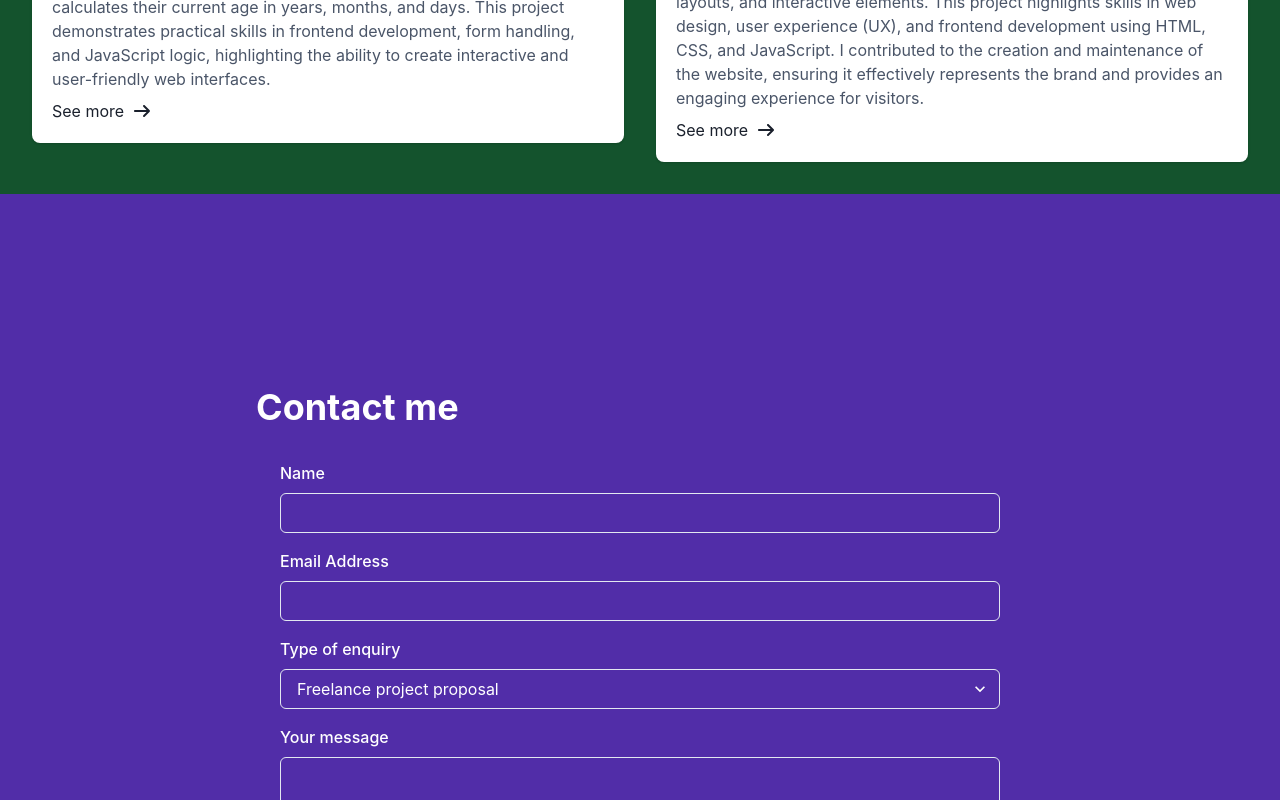
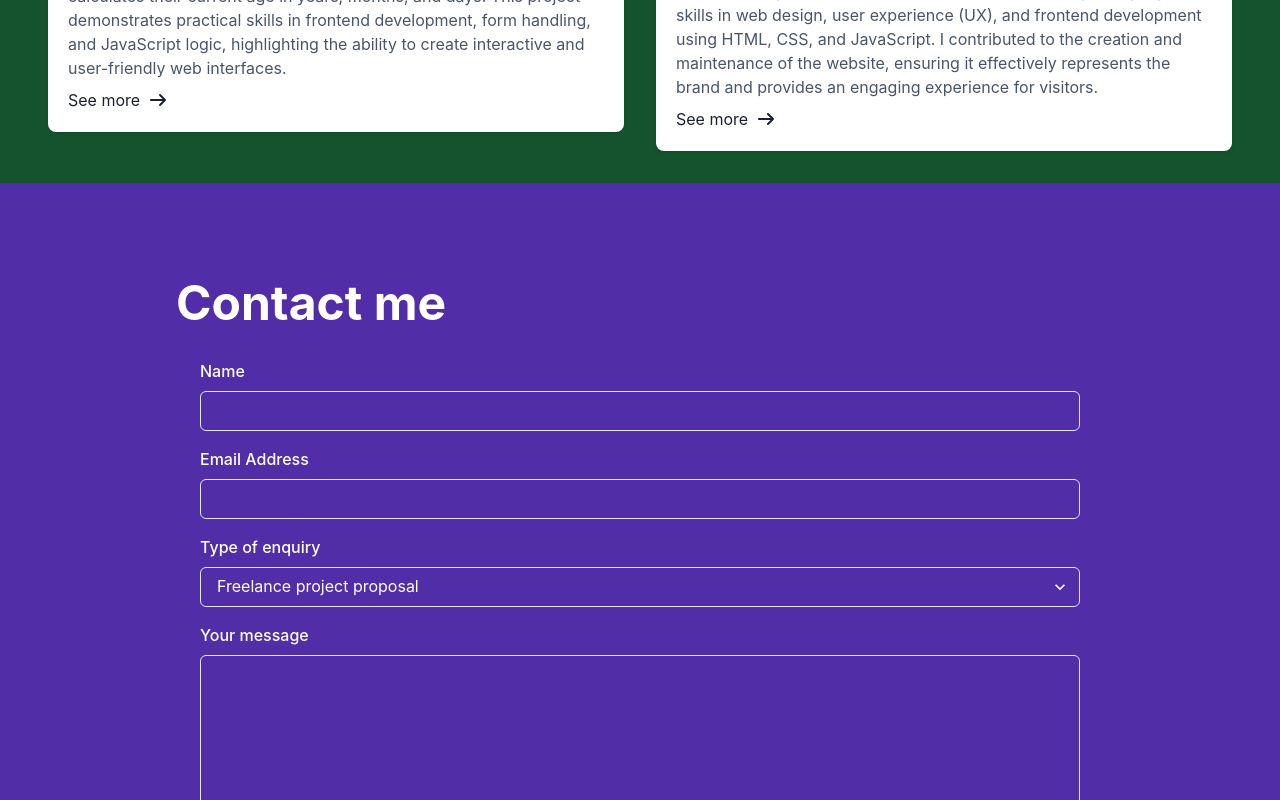
Before and after one commit to Afaq-Ahmad-eng/Portfolio, a React (Vite) app: page / in a window 1280 px wide. Shown: the part 2000-2800 px from the top of the page. Built offline with nearby package versions, Linux system fonts and the light colour scheme.

Commit message:
Set proper responsiveness

```diff
--- a/src/components/contactMeSection/ContactMeSection.jsx
+++ b/src/components/contactMeSection/ContactMeSection.jsx
@@ -68,11 +68,17 @@ const LandingSection = () => {
       py={16}
       spacing={8}
     >
-      <VStack w="1024px" p={32} alignItems="flex-start">
-        <Heading as="h1" id="contactme-section">
+      <VStack
+      width="100%"
+      maxWidth="1280px"
+      mx="auto"
+      px={{ base: 4, sm: 8, md: 12, lg: 32 }}
+      py={{ base: 6, md: 8 }}
+      alignItems="flex-start">
+        <Heading as="h1" id="contactme-section" size={{ base: "xl", md: "2xl" }}>
           Contact me
         </Heading>
-        <Box p={6} rounded="md" w="100%">
+        <Box p={{ base: 4, md: 6 }} rounded="md" w="100%">
           <form onSubmit={formik.handleSubmit}>
             <VStack spacing={4}>
               <FormControl isInvalid={formik.touched.firstName && formik.errors.firstName}>
@@ -113,7 +119,7 @@ const LandingSection = () => {
                 <Textarea
                   id="comment"
                   name="comment"
-                  height={250}
+                  height={{ base: 200, md: 250 }}
                   {...formik.getFieldProps('comment')}
                 />
                 <FormErrorMessage>{formik.errors.comment}</FormErrorMessage>
--- a/src/components/fullScreenSection/FullScreenSection.jsx
+++ b/src/components/fullScreenSection/FullScreenSection.jsx
@@ -8,8 +8,15 @@ const FullScreenSection = ({ children, isDarkBackground, ...boxProps }) => {
     <VStack
       backgroundColor={boxProps.backgroundColor}
       color={isDarkBackground ? "white" : "black"}
+      width="100%"
     >
-      <VStack maxWidth="1280px" minHeight="100vh" {...boxProps}>
+      <VStack
+        maxWidth="1280px"
+        minHeight="100vh"
+        width="100%"
+        px={{ base: 4, sm: 6, md: 8, lg: 12 }}
+        {...boxProps}
+      >
         {children}
       </VStack>
     </VStack>
--- a/src/components/landingSection/LandingSection.jsx
+++ b/src/components/landingSection/LandingSection.jsx
@@ -19,7 +19,7 @@ const LandingSection = () => (
     backgroundColor="#2A4365"
   >
     <Box
-      width="100vw"
+      width="100%"
       p='2'
       boxSize="border-box"
     >
@@ -27,8 +27,8 @@ const LandingSection = () => (
       // 1. FIXED: Row on desktop, vertical column on mobile screens
       flexDirection={{ base: "column-reverse", md: "row" }}
 
-      // 2. FIXED: Changed '100vw' to '100%' and set a clean max-width constraint
-      width="100vw"
+      // 2. FIXED: Changed '100vw' to '100%' to prevent horizontal overflow
+      width="100%"
 
       // 3. Spacing controls: spaces items vertically on mobile, horizontally on desktop
       gap={{ base: 8, md: 16 }}
--- a/src/components/projectSection/ProjectSection.jsx
+++ b/src/components/projectSection/ProjectSection.jsx
@@ -44,17 +44,18 @@ const ProjectsSection = () => {
     <FullScreenSection
       backgroundColor="#14532d"
       isDarkBackground
-      p={8}
+      p={{ base: 4, md: 8 }}
       alignItems="flex-start"
       spacing={8}
     >
-      <Heading as="h1" id="projects-section">
+      <Heading as="h1" id="projects-section" size={{ base: "xl", md: "2xl" }}>
         Featured Projects
       </Heading>
       <Box
         display="grid"
-        gridTemplateColumns="repeat(2,minmax(0,1fr))"
-        gridGap={8}
+        gridTemplateColumns={{ base: "1fr", md: "repeat(2, 1fr)" }}
+        gridGap={{ base: 4, md: 8 }}
+        width="100%"
       >
         {projects.map((project) => (
           <Cards
```
